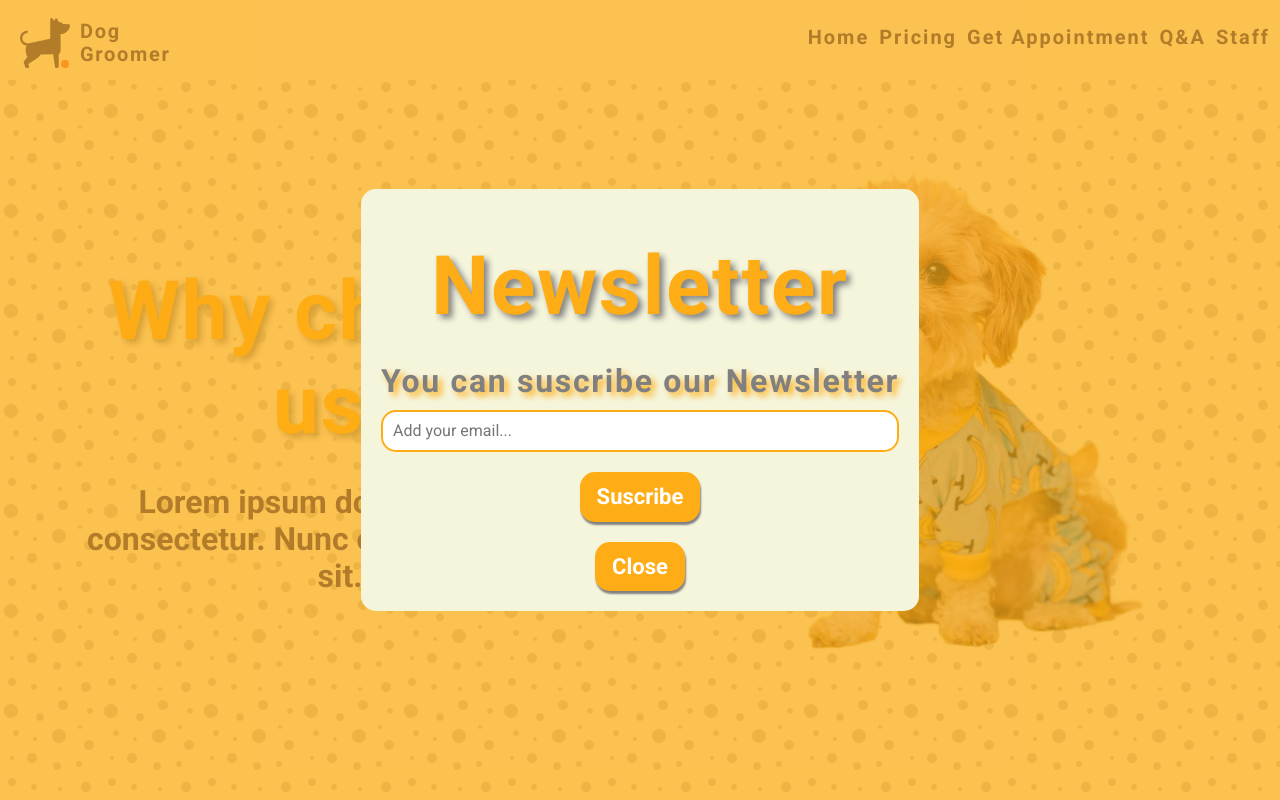
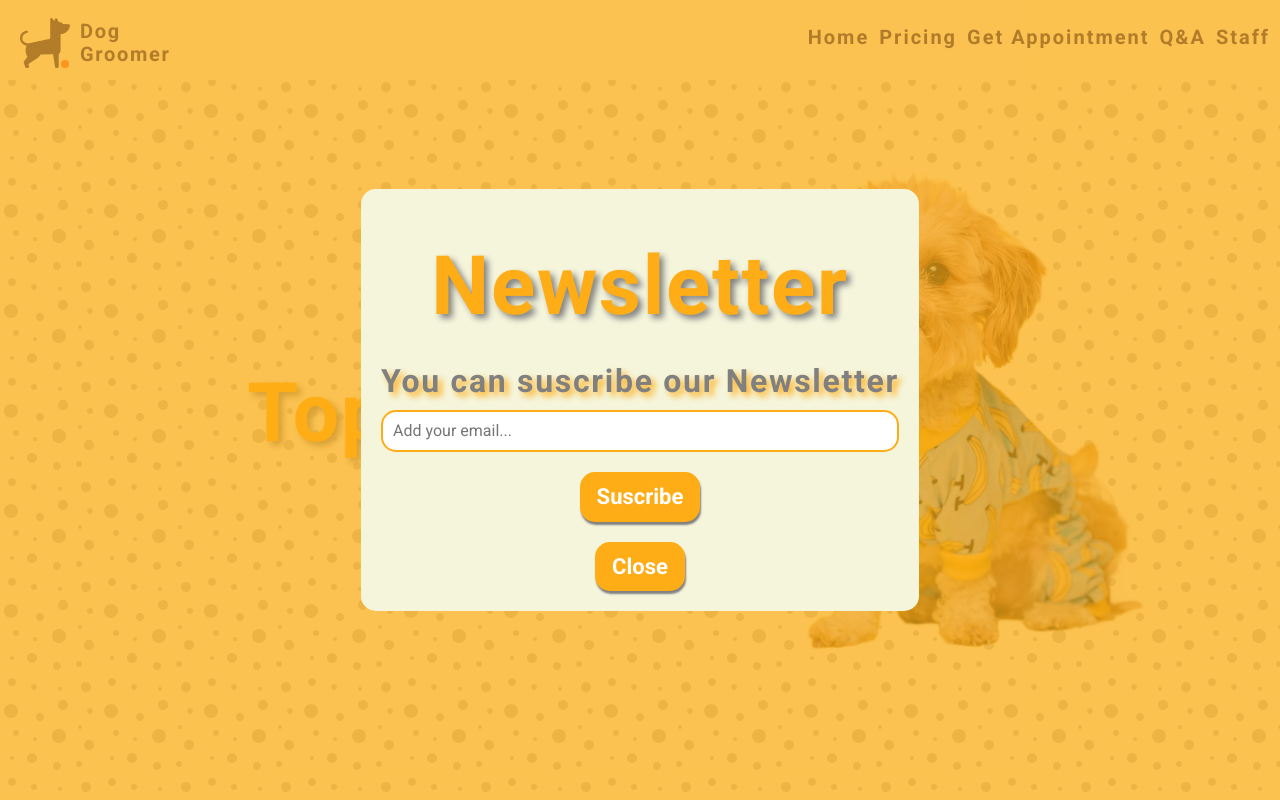
Before and after one commit to maxnatalia/dog-groomer, a React (Create React App) app: page /#/ in a window 1280 px wide. Shown: the top 800 px of the page. Built offline with nearby package versions, Linux system fonts and the light colour scheme.

Commit message:
updated data in Carousel

```diff
--- a/src/features/HomePage/Carousel/carouselData.js
+++ b/src/features/HomePage/Carousel/carouselData.js
@@ -6,22 +6,16 @@ export const carouselData = [
   {
     id: 1,
     title: 'We take care of your pet.',
-    subtitle:
-      'Lorem ipsum dolor sit amet, consectetur adipiscing elit. Nunc et, lectus sit.',
     img: dog1,
   },
   {
     id: 2,
     title: 'The Groom Philosophy',
-    subtitle:
-      'Lorem ipsum consectetur adipiscing elit. Nunc odio.',
     img: dog2,
   },
   {
     id: 3,
-    title: 'Why choose us?',
-    subtitle:
-      'Lorem ipsum dolor sit amet, consectetur. Nunc odio in et, lectus sit.',
+    title: 'Top Staff',
     img: dog3,
   },
 ];
```
